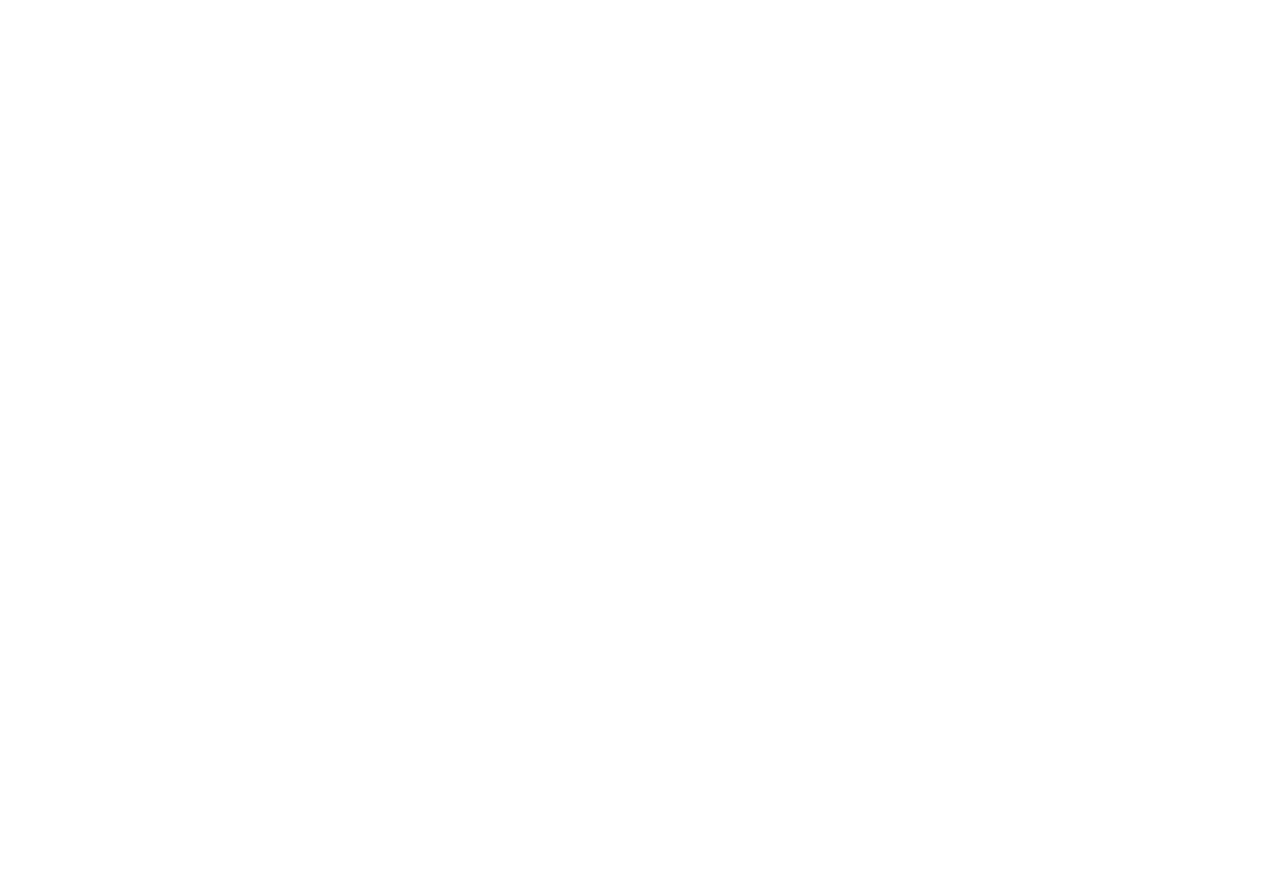
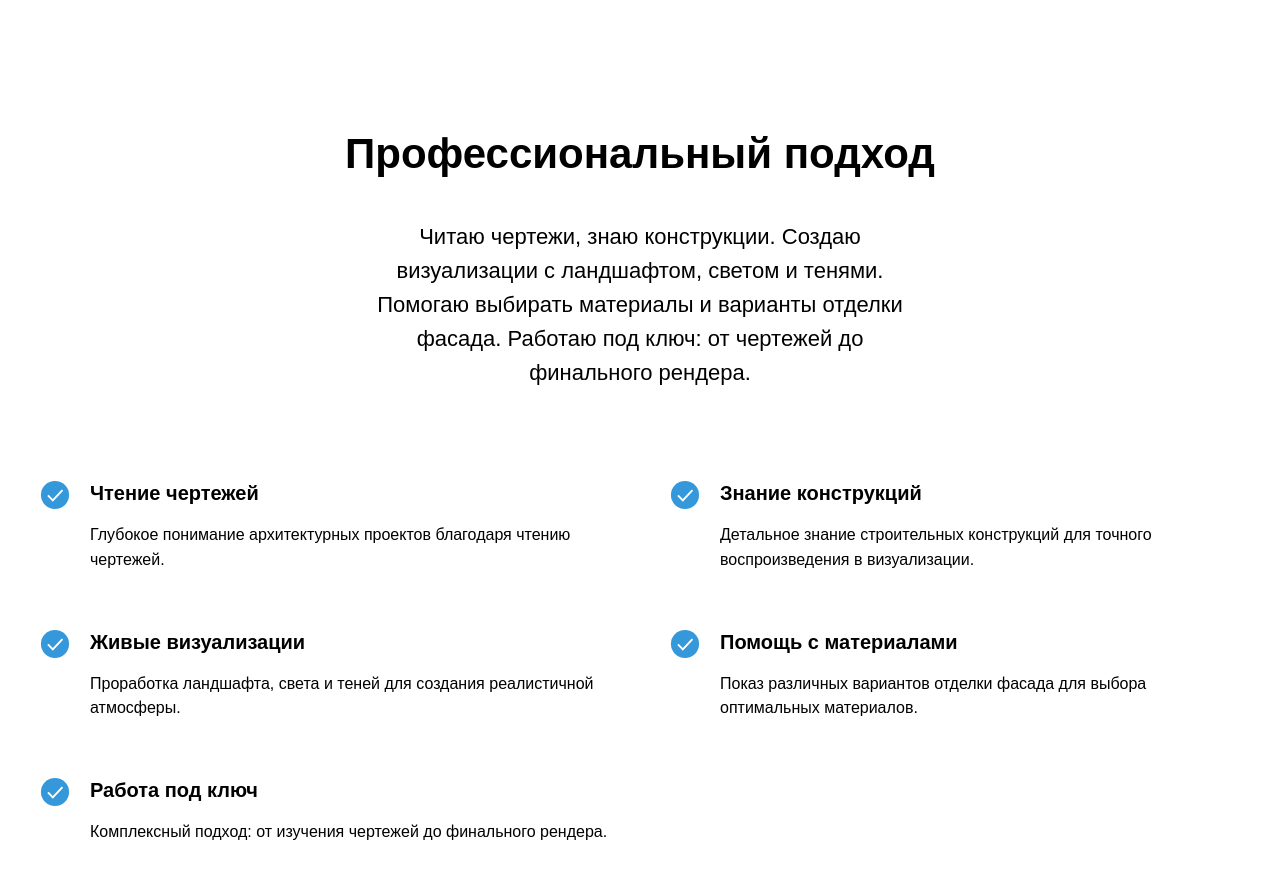
Before and after one commit to DenVIII/exterior-port, a Nuxt app: page / in a window 1280 px wide. Shown: the part 1600-2478 px from the top of the page. Before the commit the page ends 1566 px from the top, so only its background shows below. Built offline with nearby package versions, Linux system fonts and the light colour scheme.

Commit message:
Add Proffesional Approach section

```diff
--- /dev/null
+++ b/components/ProfessionalApproach.vue
@@ -0,0 +1,172 @@
+<template>
+  <section class="professional">
+    <div class="professional__container">
+      <!-- Заголовок и описание -->
+      <h2 class="professional__title">Профессиональный подход</h2>
+      <p class="professional__subtitle">
+        Читаю чертежи, знаю конструкции. Создаю визуализации с ландшафтом,
+        светом и тенями. Помогаю выбирать материалы и варианты отделки фасада.
+        Работаю под ключ: от чертежей до финального рендера.
+      </p>
+
+      <!-- Сетка преимуществ -->
+      <div class="professional__grid">
+        <div
+          v-for="item in advantages"
+          :key="item.title"
+          class="professional__card"
+        >
+          <div class="professional__icon-wrapper">
+            <svg
+              class="professional__icon"
+              viewBox="0 0 32 32"
+              fill="none"
+              xmlns="http://www.w3.org/2000/svg"
+            >
+              <circle cx="16" cy="16" r="15" fill="#3498db" />
+              <path
+                fill-rule="evenodd"
+                clip-rule="evenodd"
+                d="M24.714 11.557L23.224 10.13 13.64 20.15l-4.41-4.41-1.46 1.458 5.902 5.902 11.042-11.543z"
+                fill="white"
+              />
+            </svg>
+          </div>
+          <div class="professional__text">
+            <h3 class="professional__item-title">{{ item.title }}</h3>
+            <p class="professional__item-desc">{{ item.desc }}</p>
+          </div>
+        </div>
+      </div>
+    </div>
+  </section>
+</template>
+
+<script setup>
+const advantages = [
+  {
+    title: 'Чтение чертежей',
+    desc: 'Глубокое понимание архитектурных проектов благодаря чтению чертежей.'
+  },
+  {
+    title: 'Знание конструкций',
+    desc: 'Детальное знание строительных конструкций для точного воспроизведения в визуализации.'
+  },
+  {
+    title: 'Живые визуализации',
+    desc: 'Проработка ландшафта, света и теней для создания реалистичной атмосферы.'
+  },
+  {
+    title: 'Помощь с материалами',
+    desc: 'Показ различных вариантов отделки фасада для выбора оптимальных материалов.'
+  },
+  {
+    title: 'Работа под ключ',
+    desc: 'Комплексный подход: от изучения чертежей до финального рендера.'
+  }
+];
+</script>
+
+<style scoped>
+.professional {
+  background-color: #ffffff;
+  padding: 135px 0;
+}
+
+.professional__container {
+  max-width: 1200px;
+  margin: 0 auto;
+  padding: 0 20px;
+}
+
+.professional__title {
+  font-family: 'TildaSans', Arial, sans-serif;
+  font-weight: 600;
+  font-size: 42px;
+  line-height: 1.23;
+  color: #000000;
+  text-align: center;
+  margin-bottom: 40px;
+}
+
+.professional__subtitle {
+  font-family: 'TildaSans', Arial, sans-serif;
+  font-weight: 300;
+  font-size: 22px;
+  line-height: 1.55;
+  color: #000000;
+  text-align: center;
+  max-width: 560px;
+  margin: 0 auto 90px;
+}
+
+.professional__grid {
+  display: grid;
+  grid-template-columns: repeat(2, 1fr);
+  gap: 40px 60px;
+}
+
+.professional__card {
+  display: flex;
+  align-items: flex-start;
+  gap: 20px;
+}
+
+.professional__icon-wrapper {
+  flex-shrink: 0;
+  width: 30px;
+  height: 30px;
+}
+
+.professional__icon {
+  width: 100%;
+  height: 100%;
+  display: block;
+}
+
+.professional__item-title {
+  font-family: 'TildaSans', Arial, sans-serif;
+  font-weight: 600;
+  font-size: 20px;
+  line-height: 1.35;
+  color: #000000;
+  margin-top: 0;
+  margin-bottom: 0;
+}
+
+.professional__item-desc {
+  font-family: 'TildaSans', Arial, sans-serif;
+  font-weight: 300;
+  font-size: 16px;
+  line-height: 1.55;
+  color: #000000;
+}
+
+@media screen and (max-width: 960px) {
+  .professional__title {
+    margin-bottom: 20px;
+  }
+  .professional__subtitle {
+    margin-bottom: 45px;
+  }
+  .professional__grid {
+    grid-template-columns: 1fr;
+    gap: 30px;
+  }
+}
+
+@media screen and (max-width: 640px) {
+  .professional {
+    padding: 90px 0;
+  }
+  .professional__title {
+    font-size: 30px;
+  }
+  .professional__subtitle {
+    font-size: 18px;
+  }
+  .professional__item-title {
+    font-size: 18px;
+  }
+}
+</style>
--- a/pages/index.vue
+++ b/pages/index.vue
@@ -2,5 +2,6 @@
   <div>
     <HeroSection />
     <AboutSection />
+    <ProfessionalApproach />
   </div>
 </template>
```
